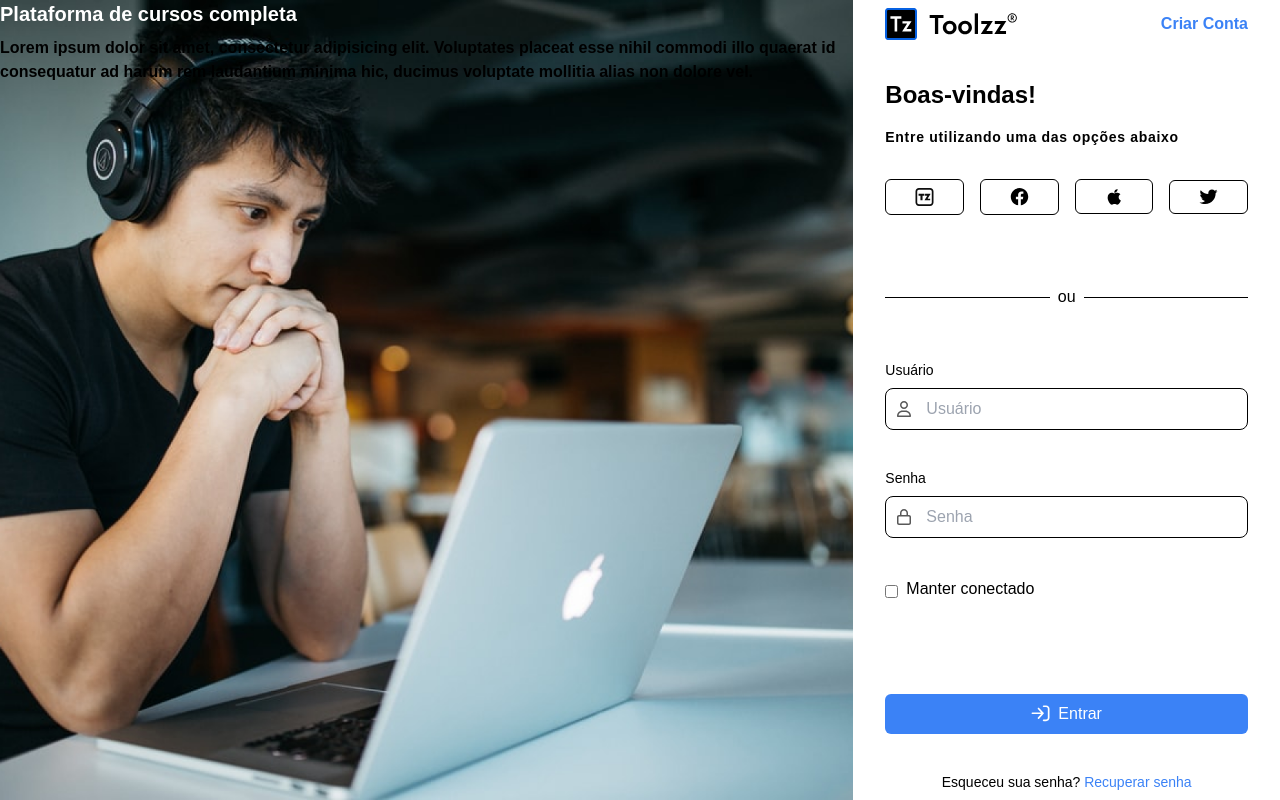
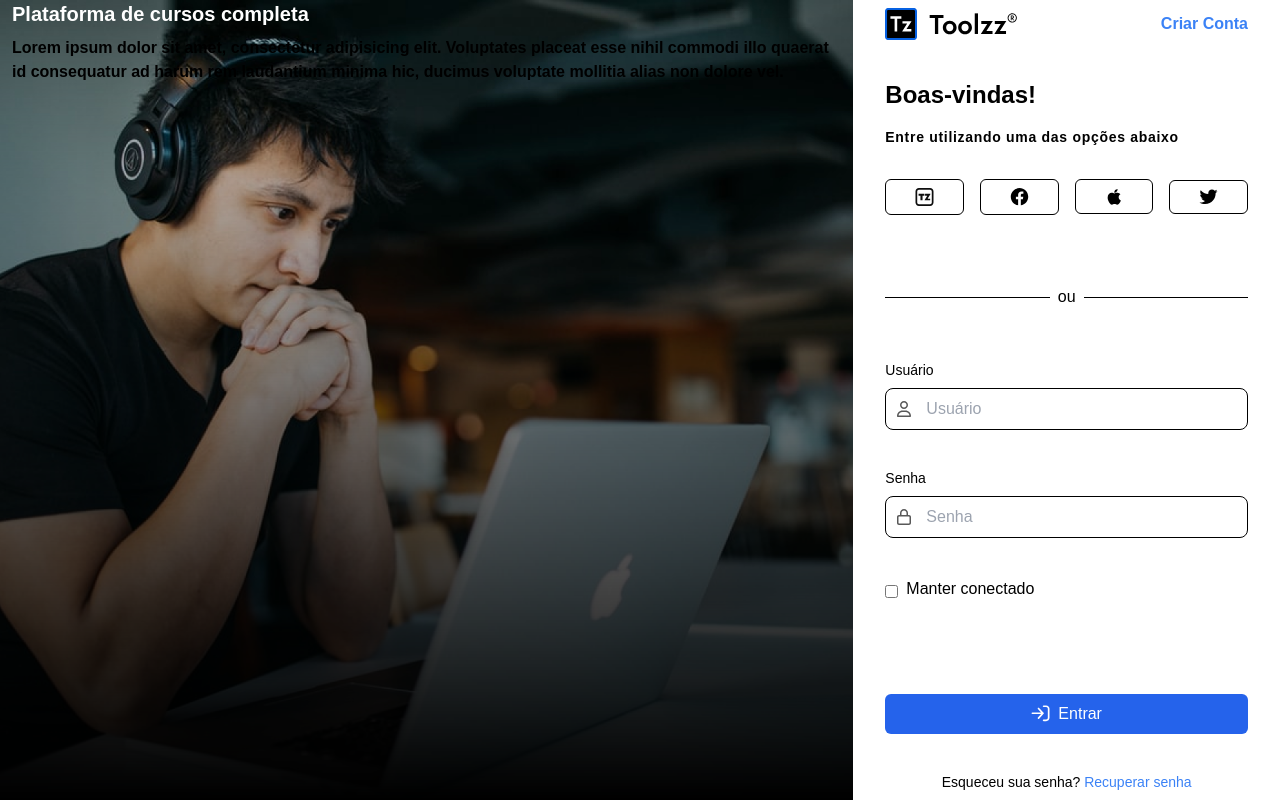
Before and after one commit to glucasmr/frontend-login, a React (Vite) app: page / in a window 1280 px wide. Built offline with nearby package versions, Linux system fonts and the light colour scheme.

Commit message:
feat(banner): add gradient to element

```diff
--- a/src/App.tsx
+++ b/src/App.tsx
@@ -13,12 +13,12 @@ function App() {
 
   return (
     <div className="w-full h-screen flex items-start bg-white">
-      <div className="relative w-2/3 h-full flex flex-col bg-gradient-bottom">
-        <div className="absolute bottom-[15%] left-[5%] flex flex-col">
+      <div className="relative w-2/3 h-full flex flex-col bg-cover" style={{ backgroundImage: `linear-gradient(to top, rgba(0, 0, 0, 1) 0%, transparent 100%),url(${banner})` }}>
+        <div className="absolute bottom-[15%] left-[5%] flex flex-col px-3">
           <h1 className="text-xl font-bold text-white mb-2">Plataforma de cursos completa</h1>
           <p className="font-semibold text-neutral-600 ">Lorem ipsum dolor sit amet, consectetur adipisicing elit. Voluptates placeat esse nihil commodi illo quaerat id consequatur ad harum rem laudantium minima hic, ducimus voluptate mollitia alias non dolore vel.</p>
         </div>
-        <img src={banner} className="w-full h-full object-cover" />
+        {/* <img src={banner} className="w-full h-full" /> */}
       </div>
 
       <div className="w-1/3 h-full bg-white flex flex-col px-8 py-2 justify-between">
@@ -82,12 +82,12 @@ function App() {
 
         </div>
 
-        <button className="bg-blue-500 w-full text-white py-2 rounded-md mt-4 flex justify-center items-center">
+        <button className="bg-blue-600 w-full text-white py-2 rounded-md mt-4 flex justify-center items-center">
           <img src={enter} className="mr-2" />Entrar
         </button>
 
         <div className="w-full flex items-center justify-center text-sm">
-          <p>Esqueceu sua senha? <a className="text-blue-500" href="#">Recuperar senha</a></p>
+          <p className="text-neutral-500">Esqueceu sua senha? <a className="text-blue-500" href="#">Recuperar senha</a></p>
         </div>
 
       </div>
```
